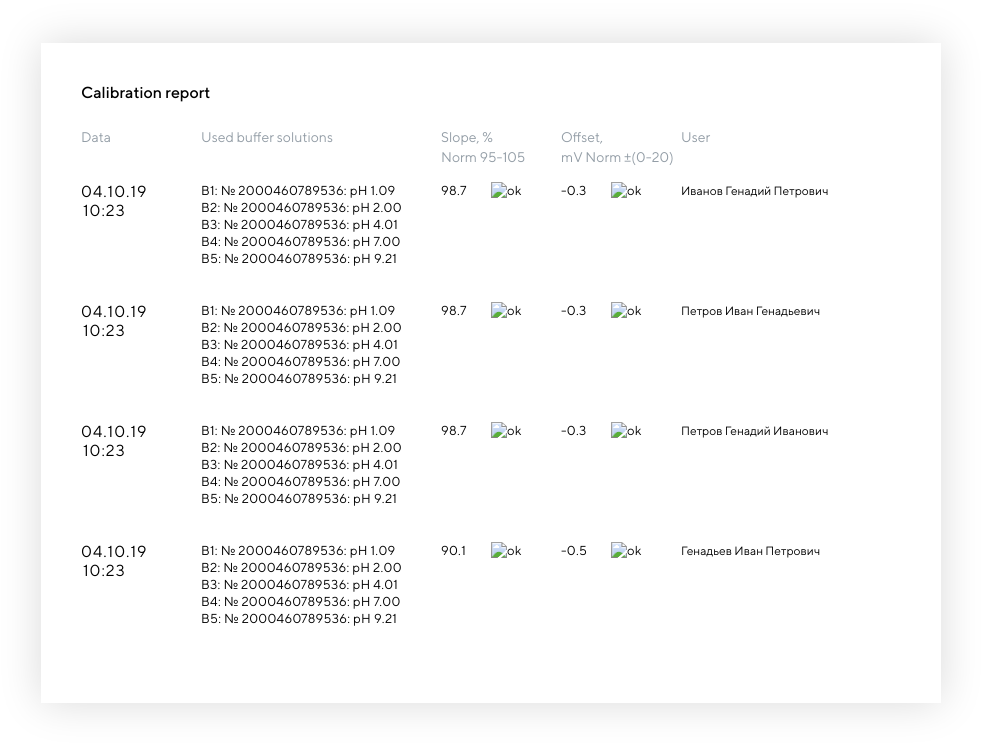
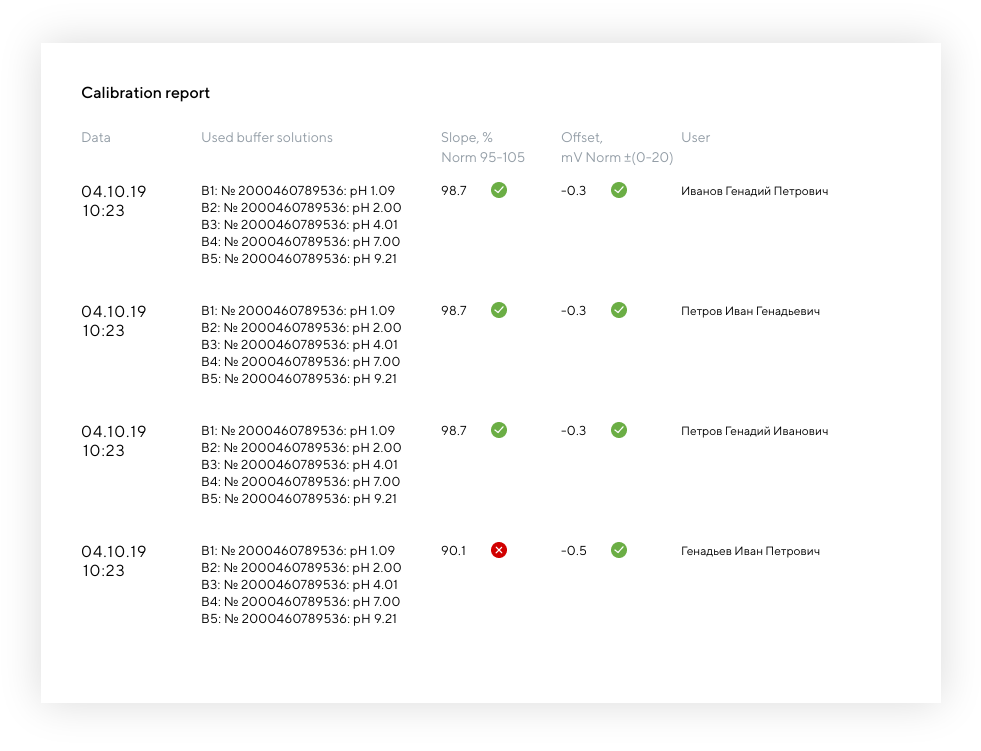
Before and after one commit to VaseninaNastya/biocadTest, a plain HTML site: page index.html in a window 1280 px wide. Shown: the part 473-1224 px from the top of the page, without its empty margins (149-1130 px from the left). Drawn offline with Linux system fonts and the light colour scheme; the site is published under a folder, as on GitHub Pages, so addresses that start at the root find nothing.

Commit message:
fix: fix img errors

```diff
--- a/index.html
+++ b/index.html
@@ -23,7 +23,7 @@
     <div class="inventory_container">
         <section class="inventory_description" >
             <div class="inventory_description_header">
-                <img src="/icons/scale.png" alt="scale">
+                <img src="icons/scale.png" alt="scale">
                 <h1 class="inventory_description_title title__prime">Аналитические весы OHAUS Adventurer АХ324
                     <span class="inventory_description_title_number">(B715976163)</span>
                 </h1>
@@ -141,10 +141,10 @@
                     </ul>
                 </div>
                 <div class="report_table_result_item report_table_result_item_slope">
-                    <span>98.7</span><img src="/icons/ok.png" alt="ok">
+                    <span>98.7</span><img src="icons/ok.png" alt="ok">
                 </div>
                 <div class="report_table_result_item  report_table_result_item_offset">
-                    <span>-0.3</span><img src="/icons/ok.png" alt="ok">
+                    <span>-0.3</span><img src="icons/ok.png" alt="ok">
                 </div>
                 <div class="report_table_result_item report_table_result_item_user">
                     Иванов Генадий Петрович
@@ -164,10 +164,10 @@
                     </ul>
                 </div>
                 <div class="report_table_result_item report_table_result_item_slope">
-                    <span>98.7</span><img src="/icons/ok.png" alt="ok">
+                    <span>98.7</span><img src="icons/ok.png" alt="ok">
                 </div>
                 <div class="report_table_result_item  report_table_result_item_offset">
-                    <span>-0.3</span><img src="/icons/ok.png" alt="ok">
+                    <span>-0.3</span><img src="icons/ok.png" alt="ok">
                 </div>
                 <div class="report_table_result_item report_table_result_item_user">
                     Петров Иван Генадьевич
@@ -187,10 +187,10 @@
                     </ul>
                 </div>
                 <div class="report_table_result_item report_table_result_item_slope">
-                    <span>98.7</span><img src="/icons/ok.png" alt="ok">
+                    <span>98.7</span><img src="icons/ok.png" alt="ok">
                 </div>
                 <div class="report_table_result_item  report_table_result_item_offset">
-                    <span>-0.3</span><img src="/icons/ok.png" alt="ok">
+                    <span>-0.3</span><img src="icons/ok.png" alt="ok">
                 </div>
                 <div class="report_table_result_item report_table_result_item_user">
                     Петров Генадий Иванович
@@ -210,10 +210,10 @@
                     </ul>
                 </div>
                 <div class="report_table_result_item report_table_result_item_slope">
-                    <span>90.1</span><img src="/icons/error.png" alt="ok">
+                    <span>90.1</span><img src="icons/error.png" alt="ok">
                 </div>
                 <div class="report_table_result_item  report_table_result_item_offset">
-                    <span>-0.5</span><img src="/icons/ok.png" alt="ok">
+                    <span>-0.5</span><img src="icons/ok.png" alt="ok">
                 </div>
                 <div class="report_table_result_item report_table_result_item_user">
                     Генадьев Иван Петрович
```
